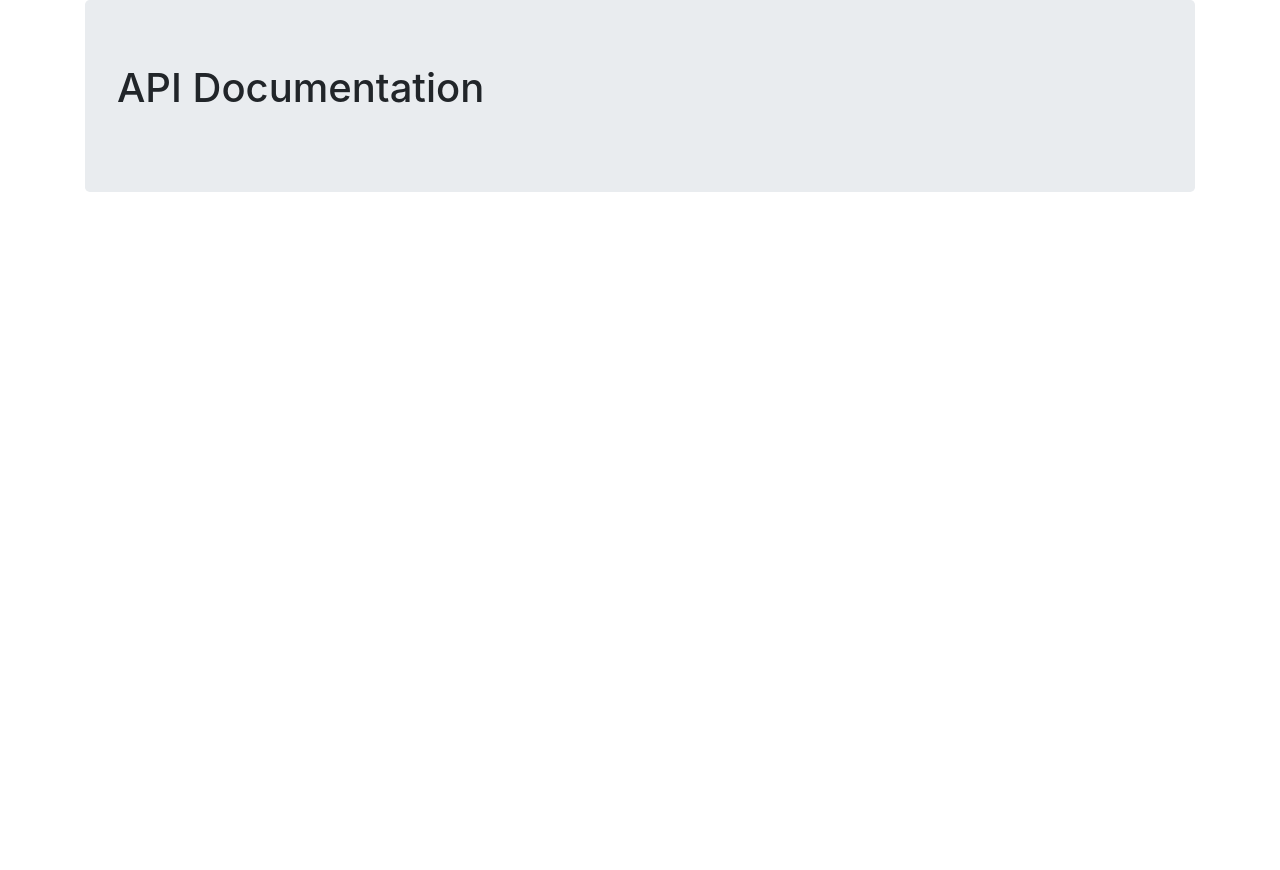
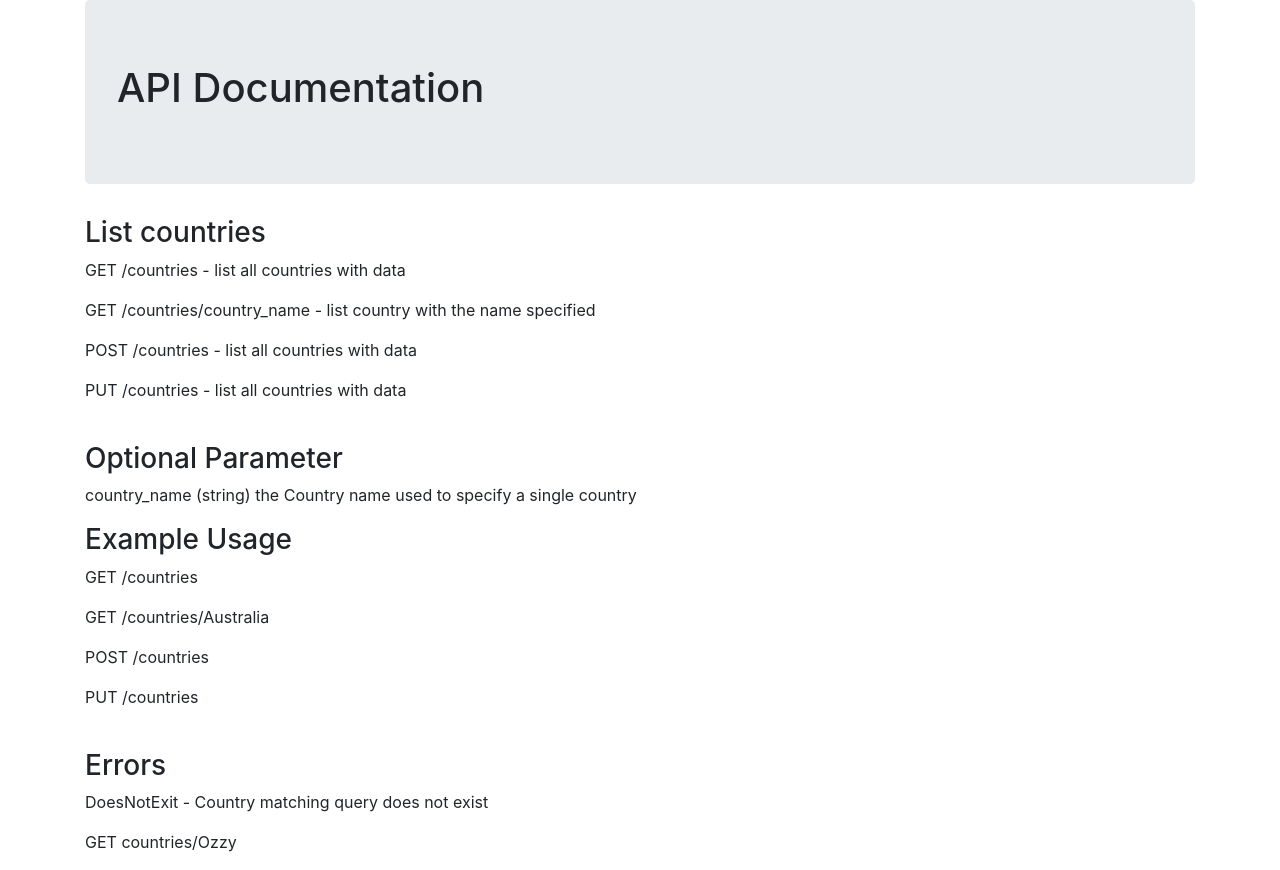
Before and after one commit to tawaab1/web-3-app, a Flask app: page /aboutUs in a window 1280 px wide. Shown: the part 56-926 px from the top of the page. Before the commit the page ends 248 px from the top, so only its background shows below. Run offline with Flask 2, Linux system fonts and the light colour scheme; parts of the project's set-up code (start-up, migrations or seed data) failed here and were passed over; some libraries are stand-ins or nearby versions.

```diff
--- a/Web app/app.py
+++ b/Web app/app.py
@@ -103,5 +103,5 @@ def countryData():
   return render_template('countryData.html'), 200
 
 if __name__ =="__main__":
-   app.run(debug=True, port=80, host='0.0.0.0')
-  #app.run(debug=True, port=8080)
+  #app.run(debug=True, port=80, host='0.0.0.0')
+  app.run(debug=True, port=8080)
--- a/Web app/templates/aboutUs.html
+++ b/Web app/templates/aboutUs.html
@@ -39,8 +39,28 @@
         <div class="container">
             <div class="jumbotron">
         <h1>API Documentation</h1>
-    <p></p>
               </div>
+              <h3>List countries</h3>
+              <p>GET /countries - list all countries with data</p>
+              <p>GET /countries/country_name - list country with the name specified</p>
+              <p>POST /countries - list all countries with data</p>
+              <p> PUT /countries - list all countries with data</p>
+            <br/>
+
+            <h3>Optional Parameter</h3>
+            <p> country_name (string) the Country name used to specify a single country</p>
+
+            <h3>Example Usage</h3>
+            <p>GET /countries</p>
+            <p>GET /countries/Australia</p>
+            <p>POST /countries</p>
+            <p>PUT /countries</p>
+            <br/>
+              <h3>Errors</h3>
+              <p>DoesNotExit - Country matching query does not exist</p>
+
+              <p>GET countries/Ozzy</p>
+
               </div>
   </body>
 
```
Also changed, not shown: images/countries.PNG (added), images/errorMessage.PNG (added), images/postCountry.PNG (added), images/putCountry.PNG (added), images/speficCountry.PNG (added).
